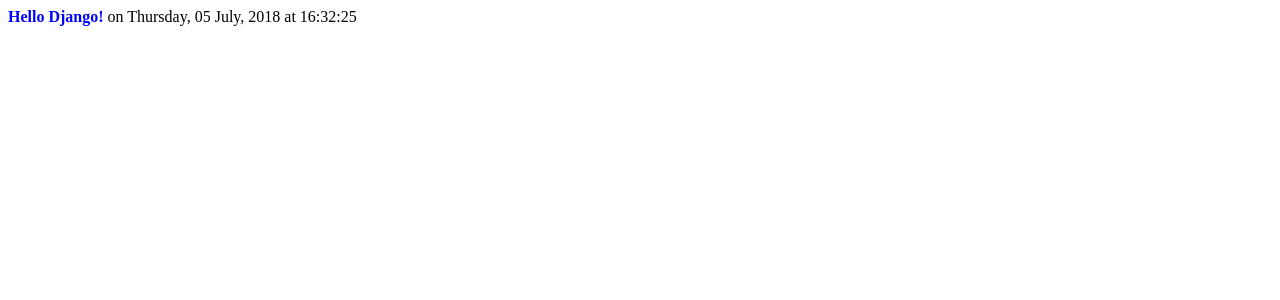
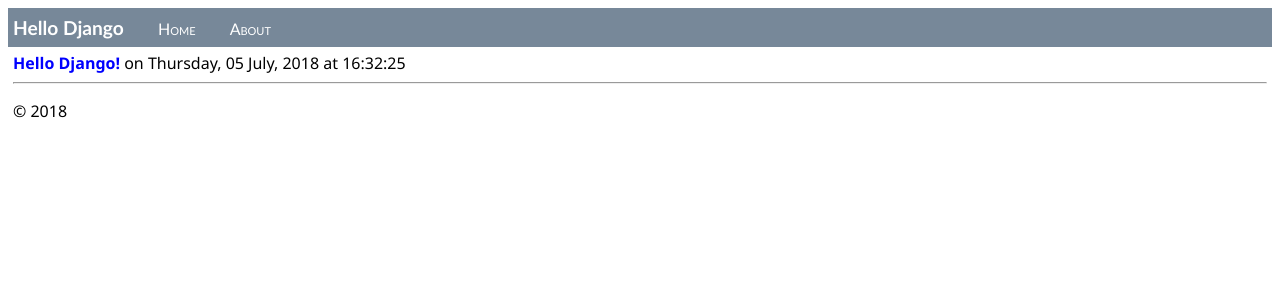
Before and after one commit to gbalejandro/BasicProjectDjango, a Django app: page / in a window 1280 px wide. Shown: the top 300 px of the page. Run offline with Django 3.2, Linux system fonts and the light colour scheme.

Commit message:
Se creó una herencia de una plantilla principal para las páginas.

```diff
--- a/BasicProject/BasicProject/urls.py
+++ b/BasicProject/BasicProject/urls.py
@@ -12,6 +12,7 @@
 urlpatterns = [
     url(r'^$', HelloDjangoApp.views.index, name='index'),
     url(r'^home$', HelloDjangoApp.views.index, name='home'),
+    url(r'^about$', HelloDjangoApp.views.about, name='about'),
     # Examples:
     # url(r'^$', BasicProject.views.home, name='home'),
     # url(r'^BasicProject/', include('BasicProject.BasicProject.urls')),
--- /dev/null
+++ b/BasicProject/HelloDjangoApp/static/content/site.css
@@ -0,0 +1,32 @@
+.message {
+    font-weight: 600;
+    color: blue;
+}
+
+.navbar {
+    background-color: lightslategray;
+    font-size: 1em;
+    font-family: 'Trebuchet MS', 'Lucida Sans Unicode', 'Lucida Grande', 'Lucida Sans', Arial, sans-serif;
+    color: white;
+    padding: 8px 5px 8px 5px;
+}
+
+.navbar a {
+    text-decoration: none;
+    color: inherit;
+}
+
+.navbar-brand {
+    font-size: 1.2em;
+    font-weight: 600;
+}
+
+.navbar-item {
+    font-variant: small-caps;
+    margin-left: 30px;
+}
+
+.body-content {
+    padding: 5px;
+    font-family: 'Segoe UI', Tahoma, Geneva, Verdana, sans-serif;
+}
--- a/BasicProject/HelloDjangoApp/static/site.css
+++ /dev/null
@@ -1,4 +0,0 @@
-.message {
-    font-weight: 600;
-    color: blue;
-}
--- /dev/null
+++ b/BasicProject/HelloDjangoApp/templates/HelloDjangoApp/about.html
@@ -0,0 +1,4 @@
+{% extends "HelloDjangoApp/layout.html" %}
+{% block content %}
+{{ content }}
+{% endblock %}
--- a/BasicProject/HelloDjangoApp/templates/HelloDjangoApp/index.html
+++ b/BasicProject/HelloDjangoApp/templates/HelloDjangoApp/index.html
@@ -1,10 +1,4 @@
-<html>
-    <head>
-        <title>{{ title }}</title>
-        {% load staticfiles %} <!-- Instruct Django to load static files -->
-        <link rel="stylesheet" type="text/css" href="{% static 'site.css' %}" />
-    </head>
-    <body>
-        <span class="message">{{ message }}</span>{{ content }}
-    </body>
-</html>
+{% extends "HelloDjangoApp/layout.html" %}
+{% block content %}
+<span class="message">{{ message }}</span>{{ content }}
+{% endblock %}
--- /dev/null
+++ b/BasicProject/HelloDjangoApp/templates/HelloDjangoApp/layout.html
@@ -0,0 +1,26 @@
+<!DOCTYPE html>
+
+<html>
+<head>
+    <meta charset="utf-8" />
+    <title>{{ title }}</title>
+    {% load staticfiles %}
+    <link rel="stylesheet" type="text/css" href="{% static 'content/site.css' %}" />
+</head>
+
+<body>
+    <div class="navbar">
+       <a href="/" class="navbar-brand">Hello Django</a>
+       <a href="{% url 'home' %}" class="navbar-item">Home</a>
+       <a href="{% url 'about' %}" class="navbar-item">About</a>
+    </div>
+
+    <div class="body-content">
+{% block content %}{% endblock %}
+        <hr/>
+        <footer>
+            <p>&copy; 2018</p>
+        </footer>
+    </div>
+</body>
+</html>
--- a/BasicProject/HelloDjangoApp/views.py
+++ b/BasicProject/HelloDjangoApp/views.py
@@ -15,3 +15,14 @@
             'content': " on " + now.strftime("%A, %d %B, %Y at %X")
         }
     )
+
+
+def about(request):
+    return render(
+        request,
+        "HelloDjangoApp/about.html",
+        {
+            'title' : "About HelloDjangoApp",
+            'content' : "Example app page for Django."
+        }
+    )
```
Also changed, not shown: 1 other file.
